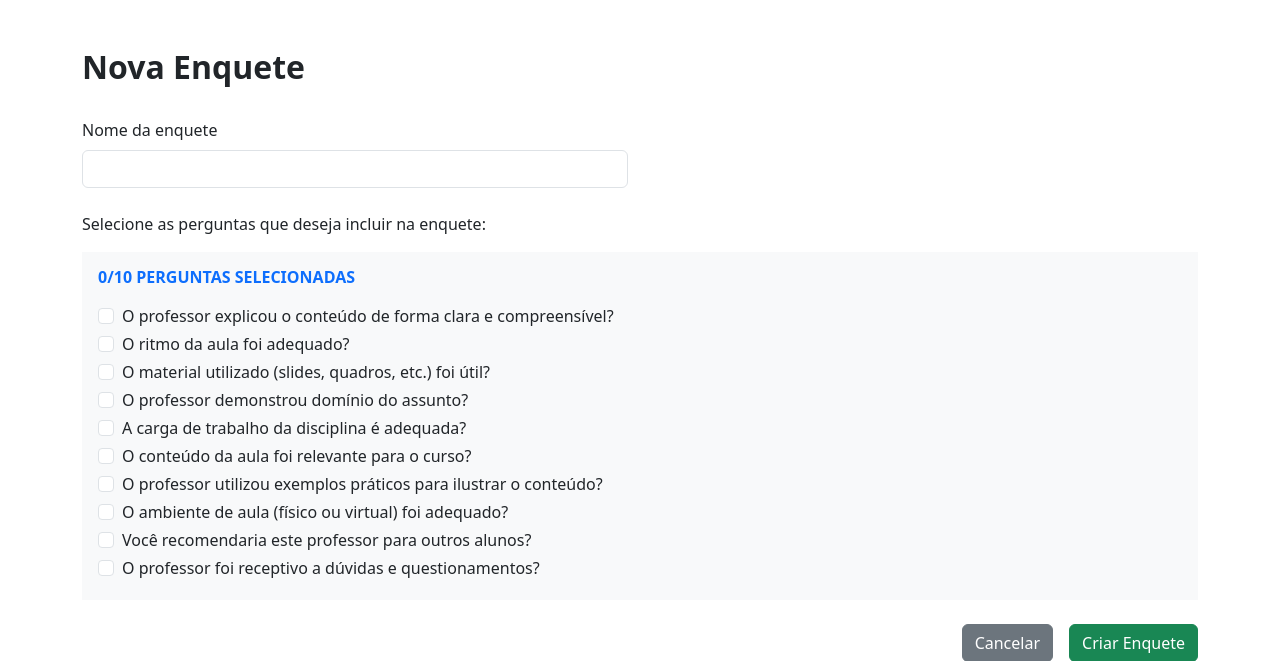
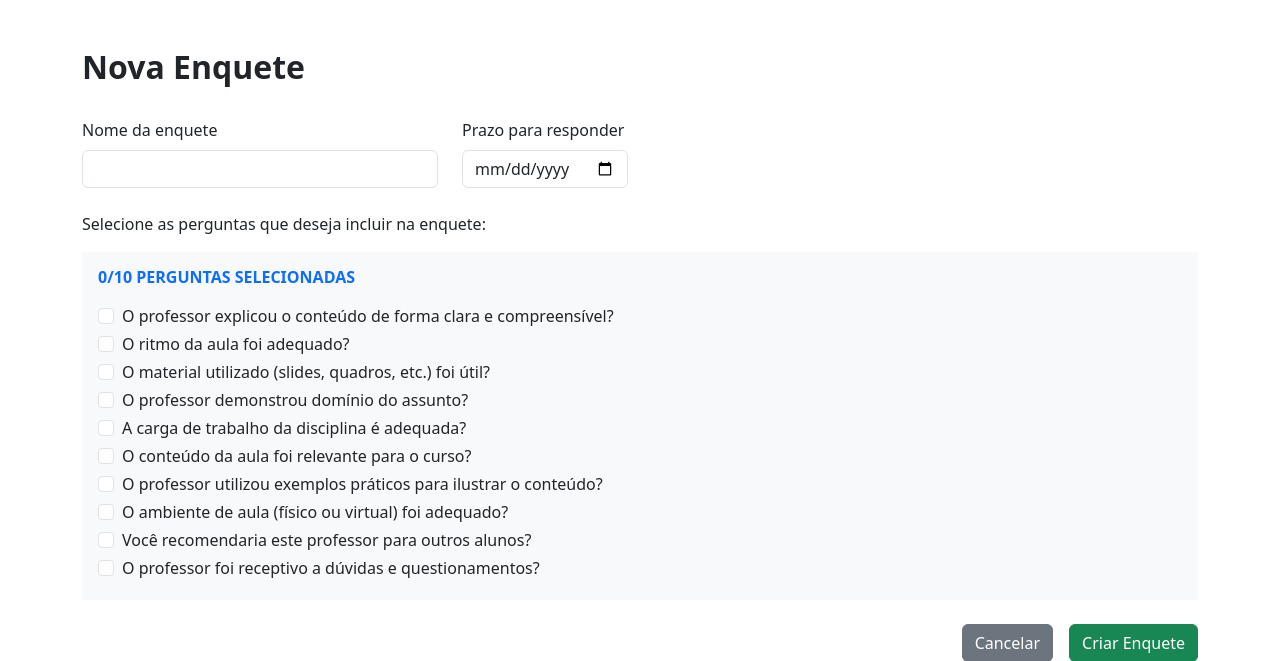
Before and after one commit to rafael-fernandes/avalia-mais, a Flask app: page /professor/nova_enquete in a window 1280 px wide. Shown: the part 56-717 px from the top of the page. Run offline with Flask 3, Linux system fonts and the light colour scheme; a user stored in the database is signed in; some libraries are stand-ins or nearby versions.

Commit message:
core: add prazo to enquetes

```diff
--- a/database.py
+++ b/database.py
@@ -23,6 +23,7 @@ class Database:
           id INTEGER PRIMARY KEY AUTOINCREMENT,
           titulo TEXT NOT NULL,
           perguntas TEXT,
+          prazo DATE NOT NULL,
           usuario_id INTEGER NOT NULL,
           criado_em TIMESTAMP DEFAULT CURRENT_TIMESTAMP,
           FOREIGN KEY (usuario_id) REFERENCES usuarios(id) ON DELETE CASCADE
@@ -135,8 +136,9 @@ class Database:
       enquetes = [{'id': enquete[0],
                   'titulo': enquete[1],
                   'perguntas': enquete[2],
-                  'usuario_id': enquete[3],
-                  'criado_em': datetime.strptime(enquete[4], '%Y-%m-%d %H:%M:%S').strftime('%d/%m/%Y')}
+                  'prazo': datetime.strptime(enquete[3], '%Y-%m-%d').strftime('%d/%m/%Y'),
+                  'usuario_id': enquete[4],
+                  'criado_em': datetime.strptime(enquete[5], '%Y-%m-%d %H:%M:%S').strftime('%d/%m/%Y')}
                   for enquete in enquetes]
 
       conn.close()
@@ -153,7 +155,7 @@ class Database:
       cursor = conn.cursor()
 
       cursor.execute('''
-        SELECT e.id, e.titulo, e.criado_em
+        SELECT e.id, e.titulo, e.criado_em, e.prazo
         FROM enquetes e
         WHERE e.id NOT IN (
           SELECT DISTINCT enquete_id
@@ -167,6 +169,7 @@ class Database:
       # mapeie enquetes para um objeto com os ids, títulos e perguntas
       enquetes = [{'id': enquete[0],
                   'titulo': enquete[1],
+                  'prazo': datetime.strptime(enquete[3], '%Y-%m-%d').strftime('%d/%m/%Y'),
                   'criado_em': datetime.strptime(enquete[2], '%Y-%m-%d %H:%M:%S').strftime('%d/%m/%Y')}
                   for enquete in enquetes]
 
@@ -222,19 +225,20 @@ class Database:
         'id': enquete[0],
         'titulo': enquete[1],
         'perguntas': enquete[2].split(','),
-        'usuario_id': enquete[3],
-        'criado_em': datetime.strptime(enquete[4], '%Y-%m-%d %H:%M:%S').strftime('%d/%m/%Y')
+        'prazo': datetime.strptime(enquete[3], '%Y-%m-%d').strftime('%d/%m/%Y'),
+        'usuario_id': enquete[4],
+        'criado_em': datetime.strptime(enquete[5], '%Y-%m-%d %H:%M:%S').strftime('%d/%m/%Y')
       }
     else:
       return None
 
-  def criar_enquete(self, titulo, perguntas, usuario_id):
+  def criar_enquete(self, titulo, perguntas, usuario_id, prazo):
     """Cria uma nova enquete no banco de dados"""
     try:
       conn = self._connect()
       cursor = conn.cursor()
 
-      cursor.execute('INSERT INTO enquetes (titulo, perguntas, usuario_id, criado_em) VALUES (?, ?, ?, ?)', (titulo, ','.join(perguntas), usuario_id, datetime.now().strftime('%Y-%m-%d %H:%M:%S')))
+      cursor.execute('INSERT INTO enquetes (titulo, perguntas, usuario_id, criado_em, prazo) VALUES (?, ?, ?, ?, ?)', (titulo, ','.join(perguntas), usuario_id, datetime.now().strftime('%Y-%m-%d %H:%M:%S'), prazo))
 
       conn.commit()
       conn.close()
--- a/routes.py
+++ b/routes.py
@@ -3,6 +3,7 @@ from flask_login import login_user, login_required, current_user, logout_user
 from database import Database
 from services import PerguntasService, EnqueteService
 from models import User
+from datetime import datetime, timedelta
 
 db = Database('database.db')
 
@@ -79,8 +80,9 @@ def professor_enquetes():
     titulo = request.form['titulo']
     perguntas = request.form.getlist('perguntas[]')
     perguntas = ','.join(perguntas)
+    prazo = request.form['prazo']
 
-    if db.criar_enquete(titulo, perguntas, current_user.id):
+    if db.criar_enquete(titulo, perguntas, current_user.id, prazo):
       flash('Enquete criada com sucesso!', 'success')
       return redirect(url_for('professor_enquetes'))
     else:
@@ -95,6 +97,10 @@ def aluno_enquetes():
     return redirect(url_for('index'))
 
   enquetes = db.recuperar_enquetes_disponiveis(current_user.id)
+
+  for enquete in enquetes:
+    enquete['prazo_expirado'] = datetime.strptime(enquete['prazo'], '%d/%m/%Y').date() < datetime.now().date()
+
   enquetes_respondidas = db.recuperar_enquetes_respondidas(current_user.id)
 
   return render_template('aluno/enquetes.html', enquetes=enquetes, enquetes_respondidas=enquetes_respondidas)
@@ -120,6 +126,11 @@ def responder_enquete(enquete_id):
   enquete = db.recuperar_enquete(enquete_id)
   enquete['perguntas'] = [pergunta.strip() for pergunta in enquete['perguntas'] if pergunta.strip()]
   enquete['professor'] = db.recuperar_usuario(enquete['usuario_id'])
+
+  # Checa se a enquete já está expirada
+  if datetime.strptime(enquete['prazo'], '%d/%m/%Y').date() < datetime.now().date():
+    flash('Esta enquete já expirou!', 'danger')
+    return redirect(url_for('aluno_enquetes'))
 
   perguntas = PerguntasService.get_perguntas()
 
--- a/templates/instituicao/enquetes.html
+++ b/templates/instituicao/enquetes.html
@@ -41,7 +41,7 @@
             <h5 class="mb-0"><strong>{{ enquete.titulo }}</strong></h5>
 
             <div class="text-muted pt-1">
-              <small>Criado em {{ enquete.criado_em }}</small> por <strong>{{ enquete.professor.nome }}</strong>
+              <small>Criado em {{ enquete.criado_em }}</small> por {{ enquete.professor.nome }} &middot; Prazo para respostas: {{ enquete.prazo }}
             </div>
           </div>
 
--- a/templates/instituicao/resultados.html
+++ b/templates/instituicao/resultados.html
@@ -14,7 +14,7 @@
 
     <div class="p-3 bg-light mt-3">
       <div class="text-muted">
-        <small>Criado em {{ enquete.criado_em }}</small> por <strong>{{ enquete.professor.nome }}</strong>
+        <small>Criado em {{ enquete.criado_em }}</small> por {{ enquete.professor.nome }} &middot; Prazo para respostas: {{ enquete.prazo }}
       </div>
 
       <h5 class="mt-2 mb-0"><strong>{{ enquete.titulo }}</strong></h5>
--- a/templates/professor/enquetes.html
+++ b/templates/professor/enquetes.html
@@ -19,7 +19,7 @@
             <h5 class="mb-0"><strong>{{ enquete.titulo }}</strong></h5>
 
             <div class="text-muted pt-1">
-              <small>Criado em {{ enquete.criado_em }}</small>
+              <small>Criado em {{ enquete.criado_em }} &middot; Prazo para respostas: {{ enquete.prazo }}</small>
             </div>
           </div>
 
--- a/templates/professor/nova_enquete.html
+++ b/templates/professor/nova_enquete.html
@@ -13,10 +13,17 @@
     <div class="mt-4">
       <form action="/professor/enquetes" id="form-enquete" method="post" onsubmit="return validarFormulario()">
         <div class="row">
-          <div class="col-md-6">
+          <div class="col-md-4">
             <div class="form-group">
               <label for="titulo">Nome da enquete</label>
               <input type="text" class="form-control mt-2" id="titulo" name="titulo">
+            </div>
+          </div>
+
+          <div class="col-md-2">
+            <div class="form-group">
+              <label for="prazo">Prazo para responder</label>
+              <input type="date" class="form-control mt-2" id="prazo" name="prazo">
             </div>
           </div>
         </div>
@@ -42,6 +49,10 @@
           Preencha o nome da enquete.
         </div>
 
+        <div class="alert alert-danger mt-4" id="erro-prazo" style="display: none;">
+          Defina um prazo válido (a partir de hoje).
+        </div>
+
         <div class="alert alert-danger mt-4" id="erro-selecao" style="display: none;">
           Selecione no mínimo 5 perguntas.
         </div>
@@ -55,70 +66,79 @@
   </div>
 
   <script>
-    // Função para atualizar a contagem
     function atualizarContagem() {
       const checkboxes = document.querySelectorAll('input[type="checkbox"]');
       const countingSpan = document.querySelector('[role="counting"]');
 
-      // Contagem dos checkboxes selecionados
       const selecionados = Array.from(checkboxes).filter(checkbox => checkbox.checked).length;
-
-      // Atualizar o texto do span com a contagem
       const total = checkboxes.length;
       countingSpan.textContent = `${selecionados}/${total}`;
 
-      // Se o número de selecionados for 5 ou mais, esconde a mensagem de erro
       if (selecionados >= 5) {
         document.getElementById('erro-selecao').style.display = 'none';
       }
     }
 
-    // Função para validar o formulário
     function validarFormulario() {
       const checkboxes = document.querySelectorAll('input[type="checkbox"]');
       const selecionados = Array.from(checkboxes).filter(checkbox => checkbox.checked).length;
-      const titulo = document.getElementById('titulo').value.trim();  // Pega o valor do campo 'titulo'
+      const titulo = document.getElementById('titulo').value.trim();
+      const prazo = document.getElementById('prazo').value; // Captura o valor do prazo
+      const hoje = new Date().toISOString().split('T')[0]; // Obtém a data de hoje no formato YYYY-MM-DD
 
       // Divs de erro
       const erroSelecaoDiv = document.getElementById('erro-selecao');
       const erroTituloDiv = document.getElementById('erro-titulo');
+      const erroPrazoDiv = document.getElementById('erro-prazo');
 
-      // Verificar se o nome da enquete foi preenchido
+      // Verifica se o título foi preenchido
       if (titulo === '') {
-        erroTituloDiv.style.display = 'block';  // Mostra o erro de "Nome da enquete"
-        erroSelecaoDiv.style.display = 'none';  // Esconde o erro das perguntas
-        return false;  // Impede o envio do formulário
+        erroTituloDiv.style.display = 'block';
+        erroSelecaoDiv.style.display = 'none';
+        erroPrazoDiv.style.display = 'none';
+        return false;
       }
 
-      // Verificar se o número de perguntas selecionadas é menor que 5
+      // Verifica se pelo menos 5 perguntas foram selecionadas
       if (selecionados < 5) {
-        erroSelecaoDiv.style.display = 'block';  // Mostra o erro de "Selecionar 5 perguntas"
-        erroTituloDiv.style.display = 'none';  // Esconde o erro do título
-        return false;  // Impede o envio do formulário
+        erroSelecaoDiv.style.display = 'block';
+        erroTituloDiv.style.display = 'none';
+        erroPrazoDiv.style.display = 'none';
+        return false;
+      }
+
+      // Valida o prazo (não pode estar vazio e deve ser maior ou igual a hoje)
+      if (!prazo || prazo < hoje) {
+        erroPrazoDiv.style.display = 'block';
+        erroTituloDiv.style.display = 'none';
+        erroSelecaoDiv.style.display = 'none';
+        return false;
       }
 
       // Se tudo estiver correto, permite o envio do formulário
-      erroSelecaoDiv.style.display = 'none';  // Esconde o erro das perguntas
-      erroTituloDiv.style.display = 'none';  // Esconde o erro do título
+      erroSelecaoDiv.style.display = 'none';
+      erroTituloDiv.style.display = 'none';
+      erroPrazoDiv.style.display = 'none';
       return true;
     }
 
-    // Adicionar evento de mudança para cada checkbox
     document.querySelectorAll('input[type="checkbox"]').forEach(checkbox => {
       checkbox.addEventListener('change', atualizarContagem);
     });
 
-    // Adicionar evento de digitação no campo de texto para esconder o erro do título
-    document.getElementById('titulo').addEventListener('input', function() {
-      const erroTituloDiv = document.getElementById('erro-titulo');
-      const titulo = this.value.trim();
-
-      if (titulo !== '') {
-        erroTituloDiv.style.display = 'none';  // Esconde o erro do nome da enquete
+    document.getElementById('titulo').addEventListener('input', function () {
+      if (this.value.trim() !== '') {
+        document.getElementById('erro-titulo').style.display = 'none';
       }
     });
 
-    // Chamar a função ao carregar a página para atualizar a contagem inicial
+    document.getElementById('prazo').addEventListener('change', function () {
+      const hoje = new Date().toISOString().split('T')[0];
+      if (this.value >= hoje) {
+        document.getElementById('erro-prazo').style.display = 'none';
+      }
+    });
+
     atualizarContagem();
   </script>
 {% endblock %}
--- a/templates/professor/resultados.html
+++ b/templates/professor/resultados.html
@@ -14,7 +14,7 @@
 
     <div class="p-3 bg-light mt-3">
       <div class="text-muted">
-        <small>Criado em {{ enquete.criado_em }}</small>
+        <small>Criado em {{ enquete.criado_em }} &middot; Prazo para respostas: {{ enquete.prazo }}</small>
       </div>
 
       <h5 class="mt-2 mb-0"><strong>{{ enquete.titulo }}</strong></h5>
```
Also changed, not shown: templates/aluno/enquetes.html (+6 -2 lines), database.db.
